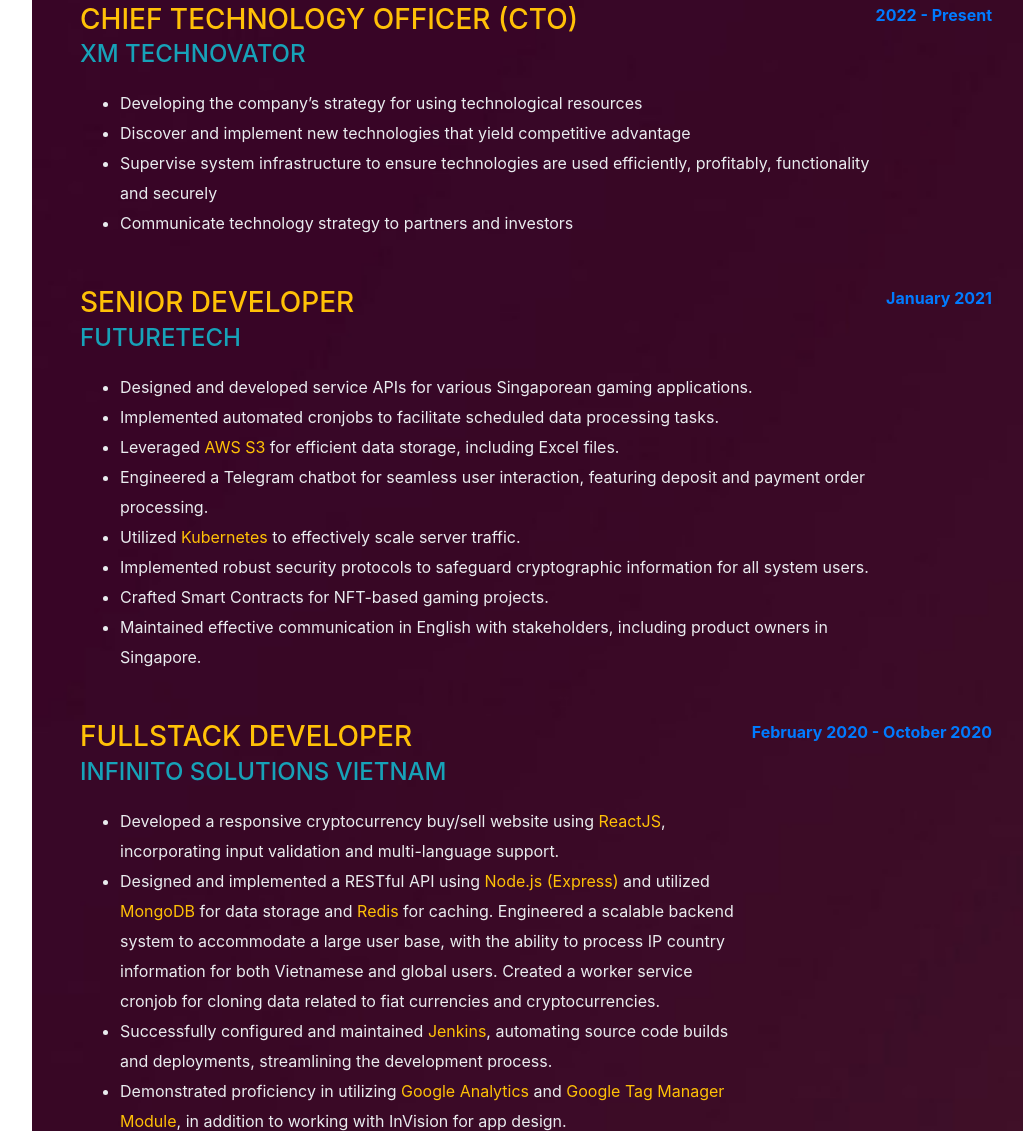
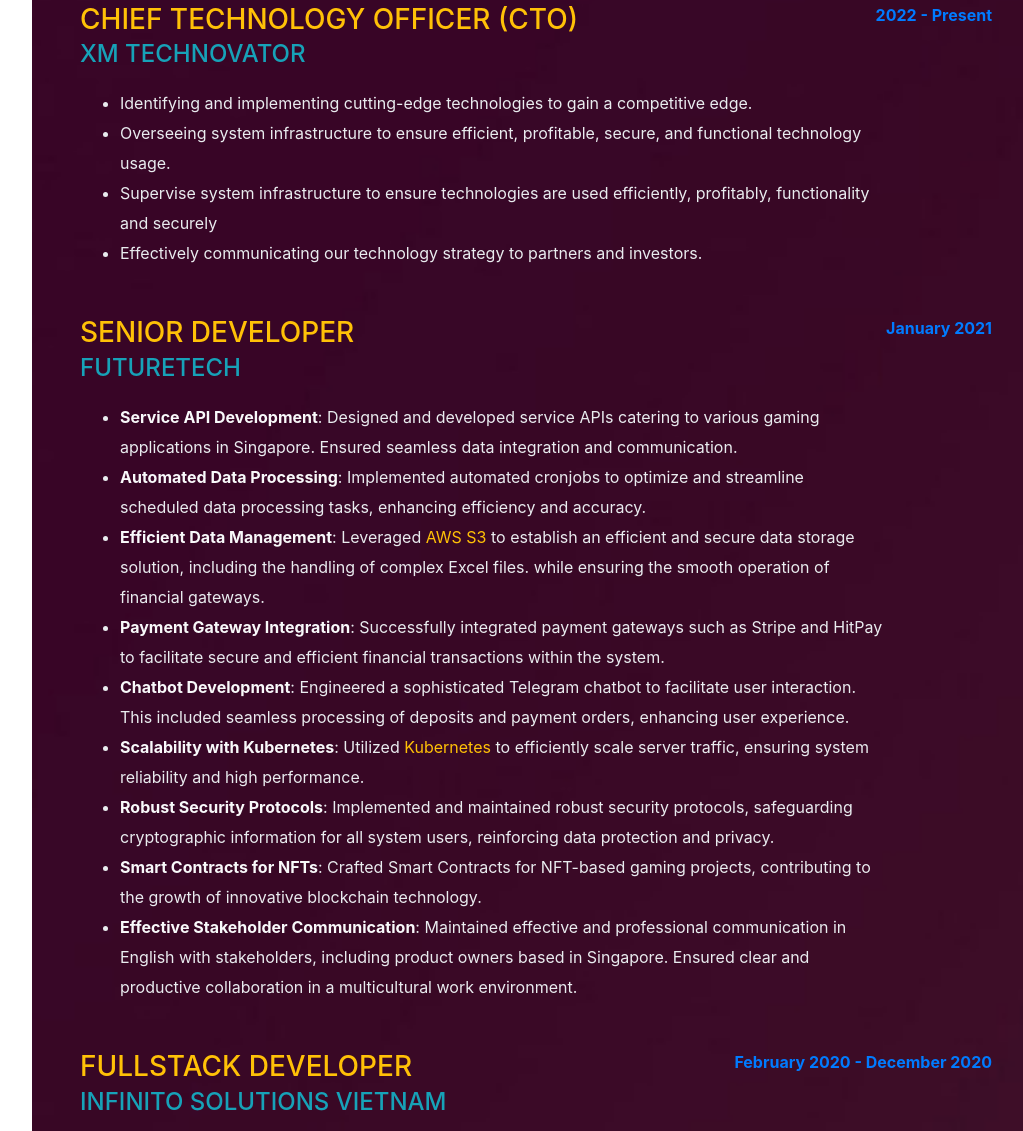
Before and after one commit to meesky/vanxana-sengdavong-resume, a website with bundled scripts: page index.html in a window 1280 px wide. Shown: the part 1142-2273 px from the top of the page, without its empty margins (240-1263 px from the left). Built offline with nearby package versions, Linux system fonts and the light colour scheme; a web font is replaced by a local one.

Commit message:
[update] resume pro

```diff
--- a/index.html
+++ b/index.html
@@ -126,17 +126,18 @@
                                 Technovator</a>
                             <ul class="mb-0 mt-3">
                                 <li class="text-height">
-                                    Developing the company’s strategy for using technological resources
+                                    Identifying and implementing cutting-edge technologies to gain a competitive edge.
                                 </li>
                                 <li class="text-height">
-                                    Discover and implement new technologies that yield competitive advantage
+                                    Overseeing system infrastructure to ensure efficient, profitable, secure, and
+                                    functional technology usage.
                                 </li>
                                 <li class="text-height">
                                     Supervise system infrastructure to ensure technologies are used efficiently,
                                     profitably, functionality and securely
                                 </li>
                                 <li class="text-height">
-                                    Communicate technology strategy to partners and investors
+                                    Effectively communicating our technology strategy to partners and investors.
                                 </li>
                             </ul>
                         </div>
@@ -147,22 +148,39 @@
                             <h3 class="mb-0 text-warning">Senior Developer</h3>
                             <a class="subheading mb-3 text-info" href="https://ftech.ltd" target="_blank">FutureTech</a>
                             <ul class="mb-0 mt-3">
-                                <li class="text-height">Designed and developed service APIs for various Singaporean
-                                    gaming applications.</li>
-                                <li class="text-height">Implemented automated cronjobs to facilitate scheduled data
-                                    processing tasks.</li>
-                                <li class="text-height">Leveraged <span class="text-warning">AWS S3</span> for efficient
-                                    data storage, including Excel
-                                    files.</li>
-                                <li class="text-height">Engineered a Telegram chatbot for seamless user interaction,
-                                    featuring deposit and payment order processing.</li>
-                                <li class="text-height">Utilized <span class="text-warning">Kubernetes</span> to
-                                    effectively scale server traffic.</li>
-                                <li class="text-height">Implemented robust security protocols to safeguard cryptographic
-                                    information for all system users.</li>
-                                <li class="text-height">Crafted Smart Contracts for NFT-based gaming projects.</li>
-                                <li class="text-height">Maintained effective communication in English with stakeholders,
-                                    including product owners in Singapore.</li>
+                                <li class="text-height"><b class="text-light">Service API Development</b>: Designed and
+                                    developed service APIs catering to various gaming applications in Singapore. Ensured
+                                    seamless data integration and communication.</li>
+                                <li class="text-height"><b class="text-light">Automated Data Processing</b>:
+                                    Implemented automated cronjobs to optimize and streamline scheduled data processing
+                                    tasks, enhancing efficiency and accuracy.</li>
+                                <li class="text-height"><b class="text-light">Efficient Data Management</b>: Leveraged
+                                    <span class="text-warning">AWS S3</span> to establish an efficient and secure data
+                                    storage solution, including the handling of complex Excel files. while ensuring the
+                                    smooth operation of financial gateways.
+                                </li>
+                                <li class="text-height"><b class="text-light">Payment Gateway Integration</b>:
+                                    Successfully integrated payment
+                                    gateways such as Stripe and HitPay to facilitate secure and efficient financial
+                                    transactions within the system.</li>
+                                <li class="text-height"><b class="text-light">Chatbot Development</b>: Engineered a
+                                    sophisticated Telegram chatbot
+                                    to facilitate user interaction. This included seamless processing of deposits and
+                                    payment orders, enhancing user experience.</li>
+                                <li class="text-height"><b class="text-light">Scalability with Kubernetes</b>: Utilized
+                                    <span class="text-warning">Kubernetes</span> to efficiently scale server traffic,
+                                    ensuring system reliability and high performance.
+                                </li>
+                                <li class="text-height"><b class="text-light">Robust Security Protocols</b>:
+                                    Implemented and maintained robust security protocols, safeguarding cryptographic
+                                    information for all system users, reinforcing data protection and privacy.</li>
+                                <li class="text-height"><b class="text-light">Smart Contracts for NFTs</b>: Crafted
+                                    Smart Contracts for NFT-based gaming projects,
+                                    contributing to the growth of innovative blockchain technology.</li>
+                                <li class="text-height"><b class="text-light">Effective Stakeholder Communication</b>:
+                                    Maintained effective and professional communication in
+                                    English with stakeholders, including product owners based in Singapore. Ensured
+                                    clear and productive collaboration in a multicultural work environment.</li>
 
                             </ul>
                         </div>
@@ -201,7 +219,7 @@
                                 </li>
                             </ul>
                         </div>
-                        <b class="flex-shrink-0"><span class="text-primary">February 2020 - October 2020</span></b>
+                        <b class="flex-shrink-0"><span class="text-primary">February 2020 - December 2020</span></b>
                     </div>
                     <div class="d-flex flex-column flex-md-row justify-content-between mb-5">
                         <div class="flex-grow-1">
@@ -405,11 +423,11 @@
                         </li>
                         <li class="text-workflow">
                             <span class="fa-li"><i class="fas fa-check"></i></span>
-                            Database: MongoDB, Postgresql, LevelDB...
+                            Database: MongoDB, Postgresql, Redis, LevelDB...
                         </li>
                         <li class="text-workflow">
                             <span class="fa-li"><i class="fas fa-check"></i></span>
-                            Blockchain: Ethereum (ETH), Binance Smart Chain (BSC), Polygon
+                            Blockchain: Ethereum (ETH), Binance Smart Chain (BSC), Polygon (MATIC)
                         </li>
                         <li class="text-workflow">
                             <span class="fa-li"><i class="fas fa-check"></i></span>
```
Also changed, not shown: 1 other file.
